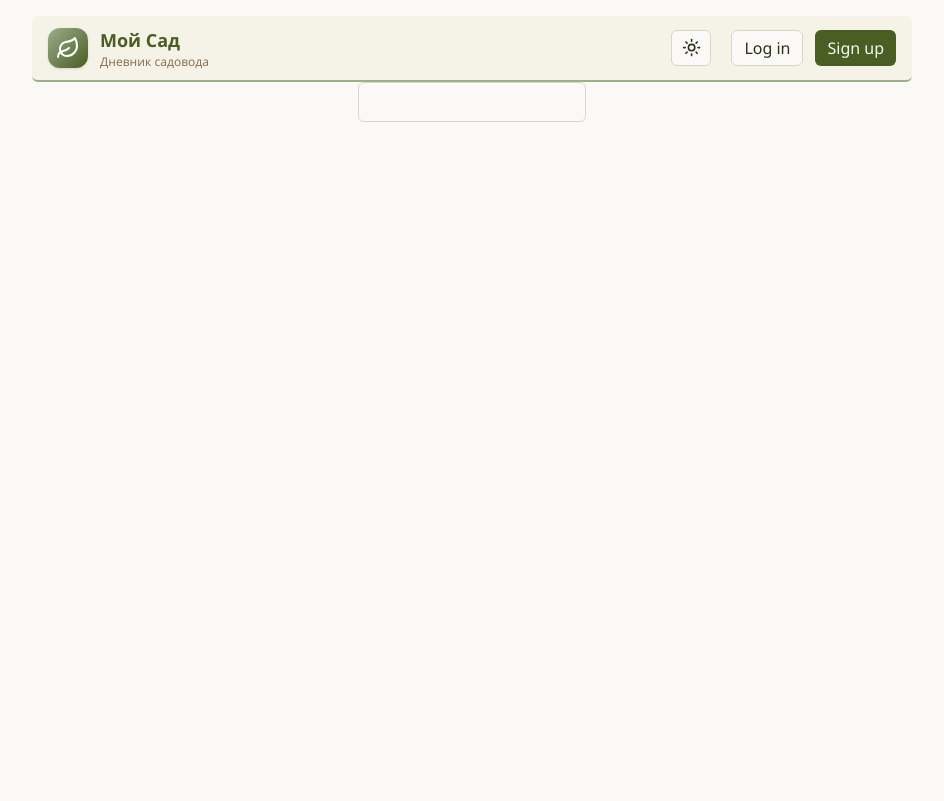
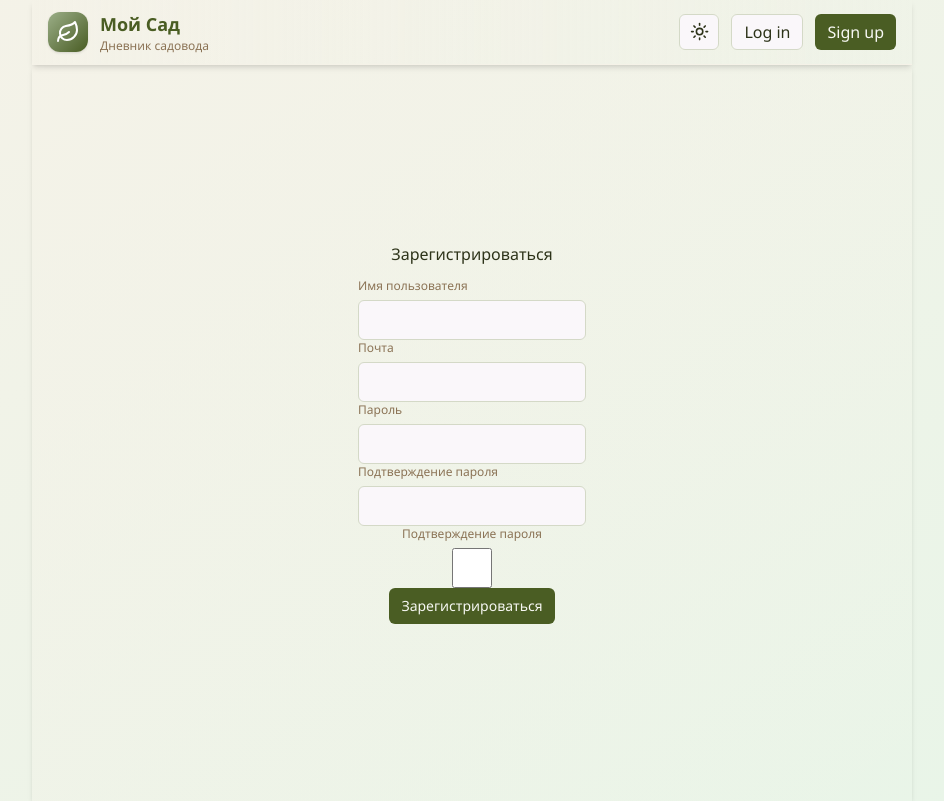
Before and after one commit to LenaRybinskova/garden-frontend, a Next.js app: page /auth in a window 1280 px wide. Shown: the whole page, without its empty margins (168-1112 px from the left). Built offline with nearby package versions, Linux system fonts and the light colour scheme.

Commit message:
auth page styled

```diff
--- a/package.json
+++ b/package.json
@@ -43,6 +43,7 @@
     "next-themes": "^0.4.6",
     "react": "19.1.0",
     "react-dom": "19.1.0",
+    "react-hook-form": "^7.62.0",
     "tailwind-merge": "^3.3.1"
   },
   "devDependencies": {
--- a/src/app/(auth)/auth/page.tsx
+++ b/src/app/(auth)/auth/page.tsx
@@ -1,9 +1,20 @@
-import { SignUp } from '@/features/auth/Sign-up';
+import { Input } from '@/common/components/input';
+import { Button } from '@/common/components/button';
 
 export default async function Page() {
   return (
-    <div>
-      <SignUp />
+    <div className={'flex w-full flex-col items-center justify-center gap-3 align-middle'}>
+      <div>Зарегистрироваться</div>
+      <div className={'flex flex-col items-center justify-center align-middle'}>
+        <Input title={'Имя пользователя'} />
+        <Input title={'Почта'} />
+        <Input title={'Пароль'} />
+        <Input title={'Подтверждение пароля'} />
+        <Input type={'checkbox'} title={'Подтверждение пароля'} />
+        <Button size={'sm'} className={'text-sm'} disabled={false}>
+          Зарегистрироваться
+        </Button>
+      </div>
     </div>
   );
 }
--- a/src/app/layout.tsx
+++ b/src/app/layout.tsx
@@ -20,9 +20,17 @@ export default function RootLayout({ children }: Readonly<{ children: React.Reac
           enableSystem
           disableTransitionOnChange
         >
-          <div className="bg-background flex w-full flex-col items-center p-4 px-50">
-            <Header auth={false} />
-            {children}
+          <div className="from-nature-beige to-nature-light-green min-h-screen bg-gradient-to-br px-50">
+            <header className={'flex w-full flex-col items-center'}>
+              <Header auth={false} />
+            </header>
+            <main
+              className={
+                'content-height from-nature-beige/50 to-nature-beige/0 flex w-full justify-center bg-gradient-to-br align-middle shadow-md'
+              }
+            >
+              {children}
+            </main>
           </div>
         </ThemeProvider>
       </body>
--- a/src/common/components/Header/Header.tsx
+++ b/src/common/components/Header/Header.tsx
@@ -8,12 +8,12 @@ export type AuthType = {
 
 export const Header = ({ auth = false }: AuthType) => {
   return (
-    <header
+    <div
       className={
-        'bg-nature-beige border-nature-sage sticky top-0 z-50 w-full rounded-md border-b-2'
+        'from-nature-beige/50 to-nature-beige/0 border-nature-beige sticky top-0 z-50 w-full border-b-1 bg-gradient-to-r shadow-md'
       }
     >
-      <div className="flex h-16 items-center justify-between p-4">
+      <div className="flex h-[var(--header-height)] items-center justify-between p-4">
         <div className="flex items-center gap-3">
           <div className="from-nature-sage to-nature-forest flex h-10 w-10 items-center justify-center rounded-xl bg-gradient-to-br shadow-sm">
             <HomeIcon />
@@ -23,7 +23,7 @@ export const Header = ({ auth = false }: AuthType) => {
             <p className="text-nature-earth text-xs">Дневник садовода</p>
           </div>
         </div>
-        <div className="flex items-center gap-5">
+        <div className="flex items-center gap-3">
           {auth && <p className="text-nature-forest text-lg font-semibold">Пользователь</p>}
           <ThemeSwitcher />
           {auth ? (
@@ -38,6 +38,6 @@ export const Header = ({ auth = false }: AuthType) => {
           )}
         </div>
       </div>
-    </header>
+    </div>
   );
 };
--- a/src/common/components/input.tsx
+++ b/src/common/components/input.tsx
@@ -1,18 +1,27 @@
 import * as React from 'react';
 import { cn } from '@/common/utils/cn-util';
 
-const Input = React.forwardRef<HTMLInputElement, React.ComponentProps<'input'>>(
-  ({ className, type, ...props }, ref) => {
+type InputType = {
+  title?: string;
+  error?: string;
+} & React.ComponentProps<'input'>;
+
+const Input = React.forwardRef<HTMLInputElement, InputType>(
+  ({ className, type, title, error, ...props }, ref) => {
     return (
+      <div className={'flex max-w-[300px] flex-col justify-center gap-1.5 align-middle'}>
+        {title && <p className={'text-nature-earth text-xs'}>{title}</p>}
         <input
           type={type}
           className={cn(
-          'border-input bg-background ring-offset-background file:text-foreground placeholder:text-muted-foreground focus-visible:ring-ring flex h-10 w-full rounded-md border px-3 py-2 text-base file:border-0 file:bg-transparent file:text-sm file:font-medium focus-visible:ring-2 focus-visible:ring-offset-2 focus-visible:outline-none disabled:cursor-not-allowed disabled:opacity-50 md:text-sm',
+            'border-input bg-background ring-offset-background file:text-foreground placeholder:text-muted-foreground focus-visible:ring-ring flex h-10 w-full rounded-md border px-3 py-2 text-base focus-visible:ring-2 focus-visible:ring-offset-2 focus-visible:outline-none disabled:cursor-not-allowed disabled:opacity-50 md:text-sm',
             className,
           )}
           ref={ref}
           {...props}
         />
+        {error && <p className={'text-destructive text-xs'}>{error}</p>}
+      </div>
     );
   },
 );
--- a/styles/global.scss
+++ b/styles/global.scss
@@ -1,7 +1,7 @@
 @import 'tailwindcss';
 
 :root {
-  --color-background: #faf9f7;
+  --color-background: #faf7fa;
   --color-foreground: #2d3319;
   --color-border: #d4d9c7;
   --color-input: #d4d9c7;
@@ -29,6 +29,7 @@
   --radius-lg: var(--radius);
   --radius-md: calc(var(--radius) - 2px);
   --radius-sm: calc(var(--radius) - 4px);
+  --header-height: 64px;
 }
 
 .dark {
@@ -134,3 +135,9 @@ ul {
   /*  padding: 0; */
   box-sizing: border-box;
 }
+
+@layer utilities {
+  .content-height {
+    height: calc(100vh - var(--header-height));
+  }
+}
```
Also changed, not shown: 1 other file (tests, documents, lock files or other folders). Lines whose indentation alone changed are shown as unchanged.
